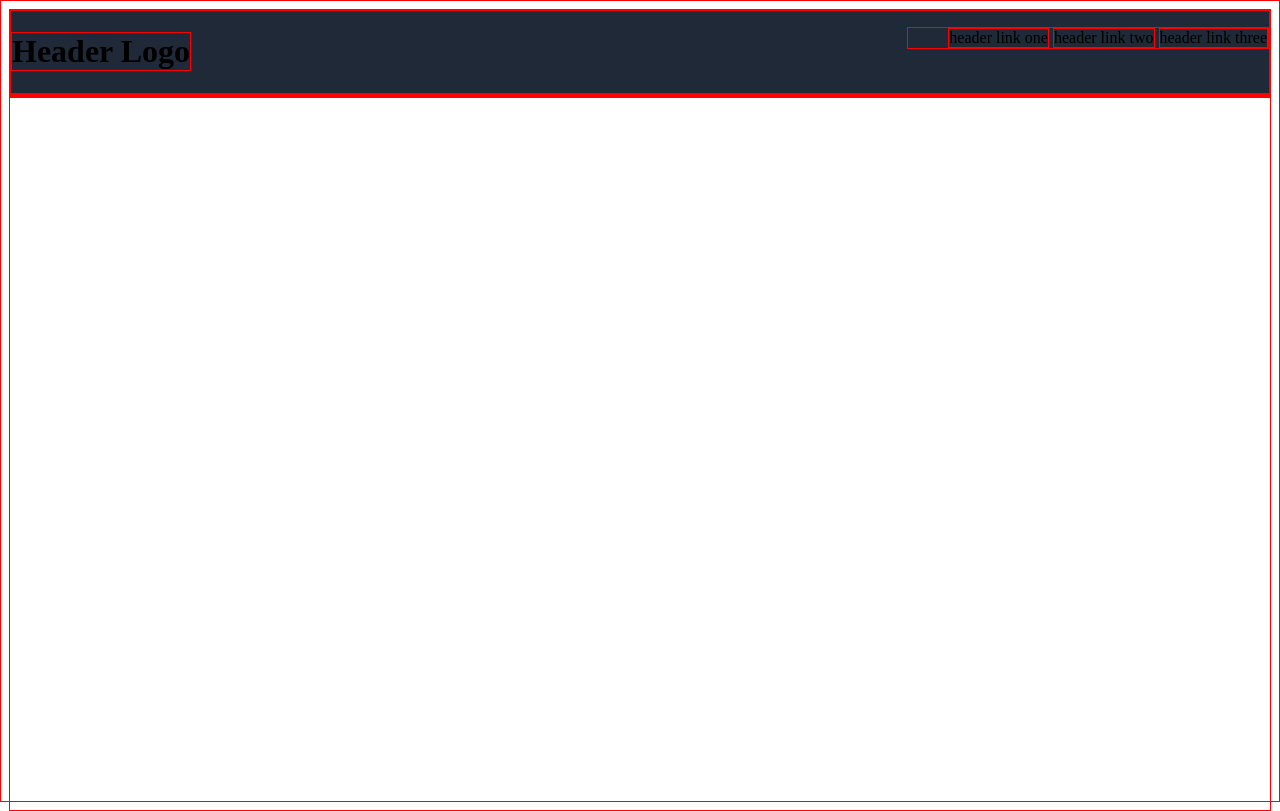
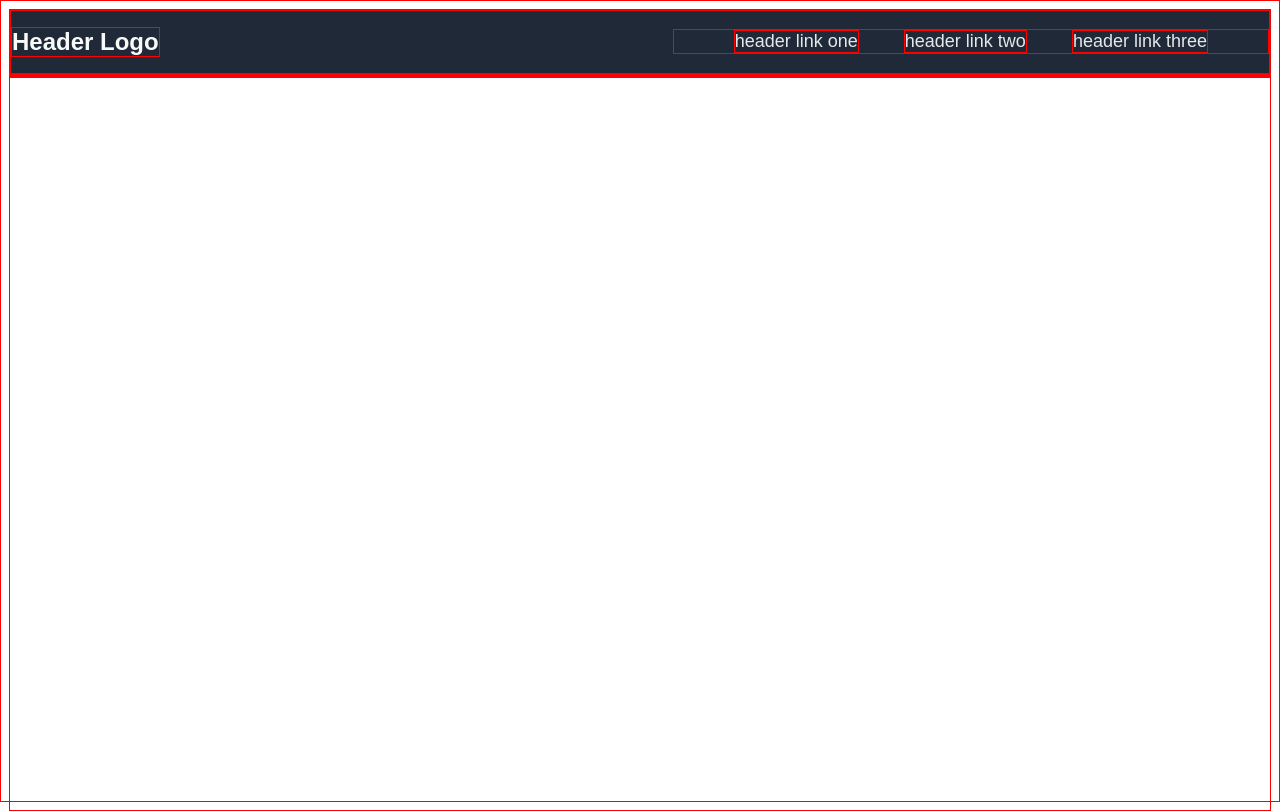
Before and after one commit to kalinasojka/odin-landing-page, a plain HTML site: page index.html in a window 1280 px wide. Drawn offline with Linux system fonts and the light colour scheme.

Commit message:
create the header

```diff
--- a/styles.css
+++ b/styles.css
@@ -6,6 +6,7 @@ html, body {
     border-color: red;
     border-width: 1px;
     border-style: solid;
+    font-family: Arial, Helvetica, sans-serif;
 }
 header.container {
     background-color: #1F2937;
@@ -13,14 +14,23 @@ header.container {
 
 h1 {
     display: inline-block;
+    font-size: 24px;
+    color: #F9FAF8;
 }
 
 ul.header-links {
     display: inline-block;
     list-style-type: none;
     float: right;
+    padding-right: 40px;
 }
 
 li.link {
     display: inline-block;
+    margin: 0px 20px 0px 20px;
 }
+
+ul.header-links, .hero-secondary {
+    font-size: 18px;
+    color: #E5E7EB;
+}
```
